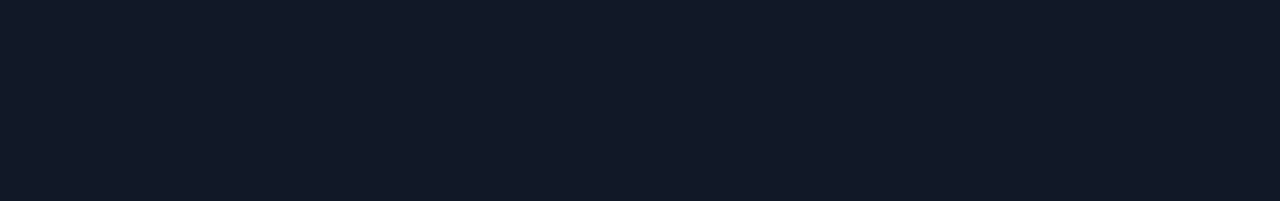
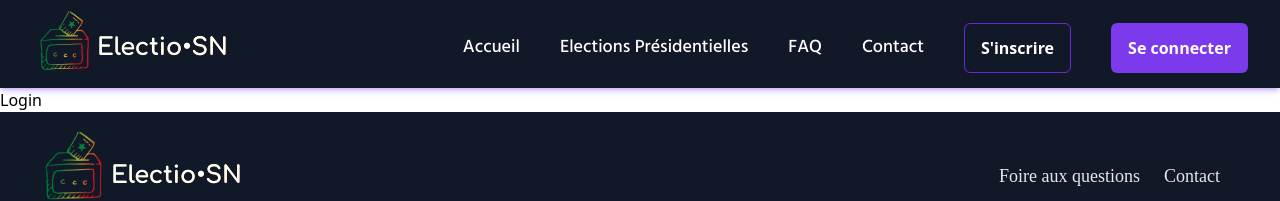
Before and after one commit to aliounebfam/electio-sn, a React (Vite) app: page /login in a window 1280 px wide. Before the commit this address had no page. Shown: the top 201 px of the page. Built offline with nearby package versions, Linux system fonts and the light colour scheme; a web font is replaced by a local one.

Commit message:
add login page and signUp page

```diff
--- /dev/null
+++ b/src/pages/app/Login/Login.jsx
@@ -0,0 +1,7 @@
+import React from 'react'
+
+export default function Login() {
+    return (
+        <div>Login</div>
+    )
+}
--- /dev/null
+++ b/src/pages/app/SignUp/SignUp.jsx
@@ -0,0 +1,7 @@
+import React from 'react'
+
+export default function SignUp() {
+    return (
+        <div>SignUp</div>
+    )
+}
```
Also changed, not shown: src/Routes.jsx (+11 -3 lines), src/assets/lotties/hamburger-menu.json (deleted, +0 -1 lines).
